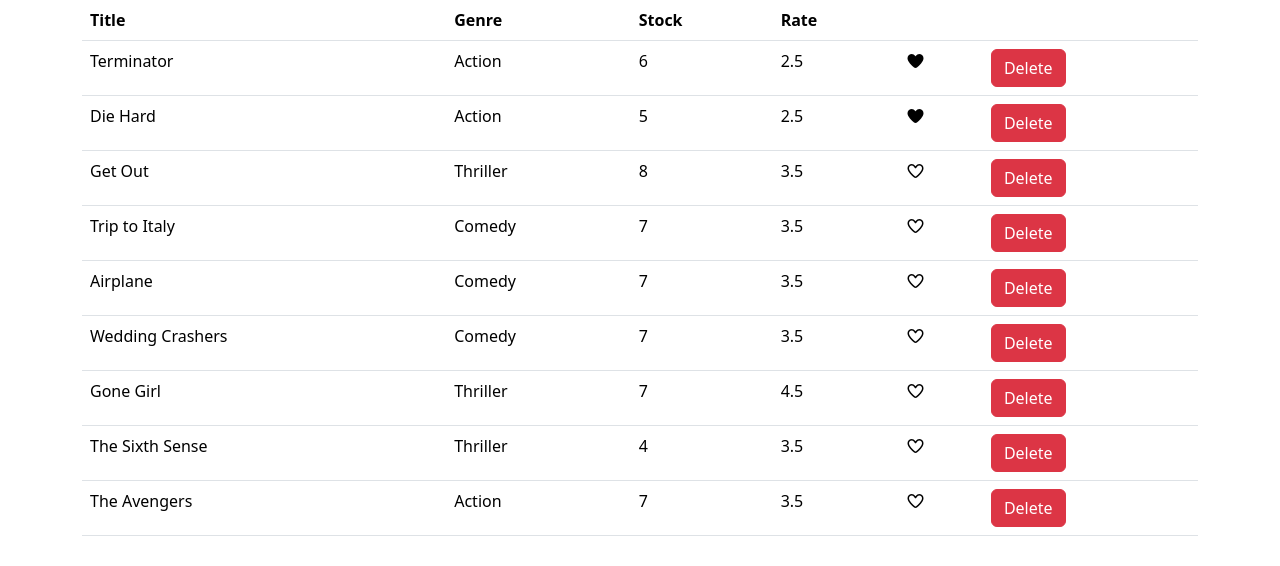
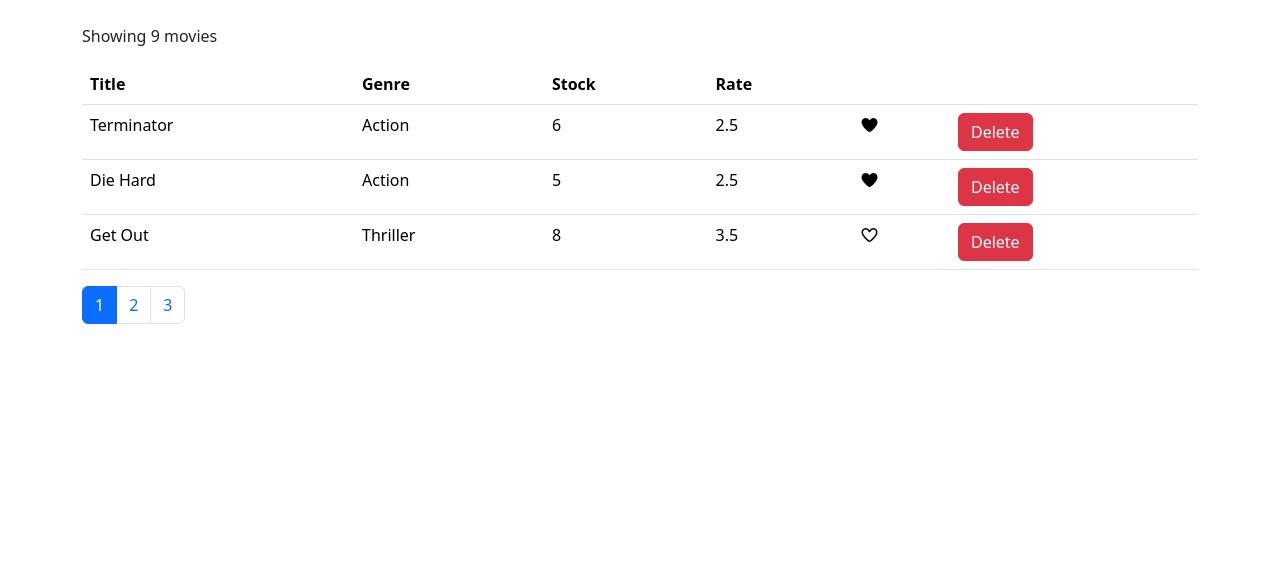
Before and after one commit to AbdulrahmanSallam/vidly, a React (Vite) app: page / in a window 1280 px wide. Shown: the top 566 px of the page. Built offline with nearby package versions, Linux system fonts and the light colour scheme.

Commit message:
Apply movies pagination

```diff
--- a/package.json
+++ b/package.json
@@ -12,6 +12,8 @@
   "dependencies": {
     "@fortawesome/fontawesome-free": "^7.2.0",
     "bootstrap": "^5.3.8",
+    "lodash": "^4.18.1",
+    "prop-types": "^15.8.1",
     "react": "^19.2.6",
     "react-dom": "^19.2.6"
   },
--- a/src/App.jsx
+++ b/src/App.jsx
@@ -1,11 +1,11 @@
-import Home from "./components/home";
+import Movies from "./components/movies";
 import "bootstrap/dist/css/bootstrap.min.css";
 import "@fortawesome/fontawesome-free/css/all.min.css";
 
 function App() {
   return (
     <main>
-      <Home></Home>
+      <Movies></Movies>
     </main>
   );
 }
--- /dev/null
+++ b/src/components/common/pagination.jsx
@@ -0,0 +1,32 @@
+import _ from "lodash";
+import PropTypes from "prop-types";
+
+const Pagination = props => {
+  const { itemsCount, pageSize, currentPage, onPageChange } = props;
+  const pages = _.range(1, itemsCount / pageSize + 1);
+
+  return (
+    <nav aria-label="Movies navigation">
+      <ul className="pagination">
+        {pages.map(page => (
+          <li
+            key={page}
+            className={page === currentPage ? "page-item active" : "page-item"}>
+            <a className="page-link" onClick={() => onPageChange(page)}>
+              {page}
+            </a>
+          </li>
+        ))}
+      </ul>
+    </nav>
+  );
+};
+
+Pagination.propTypes = {
+  itemsCount: PropTypes.number.isRequired,
+  pageSize: PropTypes.number.isRequired,
+  currentPage: PropTypes.number.isRequired,
+  onPageChange: PropTypes.func.isRequired,
+};
+
+export default Pagination;
--- a/src/components/home.jsx
+++ /dev/null
@@ -1,37 +0,0 @@
-import { Component } from "react";
-import { getMovies } from "../services/fakeMovieService";
-import Movies from "./movies";
-
-class Home extends Component {
-  state = {
-    movies: getMovies(),
-  };
-
-  handleDelete = id => {
-    const movies = this.state.movies.filter(m => m._id != id);
-
-    this.setState({ movies: movies });
-  };
-
-  handleLike = movie => {
-    const movies = [...this.state.movies];
-    const index = movies.indexOf(movie);
-    movies[index] = { ...movie };
-    movies[index].liked = !movie.liked;
-
-    this.setState({ movies });
-  };
-
-  render() {
-    return (
-      <section className="container">
-        <Movies
-          movies={this.state.movies}
-          handleLike={this.handleLike}
-          handleDelete={this.handleDelete}></Movies>
-      </section>
-    );
-  }
-}
-
-export default Home;
--- a/src/components/movies.jsx
+++ b/src/components/movies.jsx
@@ -1,8 +1,43 @@
+import { Component } from "react";
+import { getMovies } from "../services/fakeMovieService";
 import Movie from "./movie";
+import Pagination from "./common/pagination";
+import { paginate } from "../utils/paginate.js";
 
-const Movies = props => {
-  const { movies, handleLike, handleDelete } = props;
+class Movies extends Component {
+  state = {
+    movies: getMovies(),
+    currentPage: 1,
+    pageSize: 3,
+  };
+
+  handleDelete = id => {
+    const movies = this.state.movies.filter(m => m._id != id);
+
+    this.setState({ movies: movies });
+  };
+
+  handleLike = movie => {
+    const movies = [...this.state.movies];
+    const index = movies.indexOf(movie);
+    movies[index] = { ...movie };
+    movies[index].liked = !movie.liked;
+
+    this.setState({ movies });
+  };
+
+  handlePageChange = page => {
+    this.setState({ currentPage: page });
+  };
+
+  render() {
+    const { pageSize, currentPage, movies: allMovies } = this.state;
+    const itemsCount = this.state.movies.length;
+
+    const movies = paginate(allMovies, currentPage, pageSize);
     return (
+      <section className="container pt-4">
+        <p>Showing {this.state.movies.length} movies</p>
         <table className="table">
           <thead>
             <tr>
@@ -19,12 +54,19 @@
               <Movie
                 key={movie._id}
                 movie={movie}
-            handleLike={handleLike}
-            handleDelete={handleDelete}></Movie>
+                handleLike={this.handleLike}
+                handleDelete={this.handleDelete}></Movie>
             ))}
           </tbody>
         </table>
+        <Pagination
+          itemsCount={itemsCount}
+          pageSize={pageSize}
+          currentPage={currentPage}
+          onPageChange={this.handlePageChange}></Pagination>
+      </section>
     );
-};
+  }
+}
 
 export default Movies;
--- /dev/null
+++ b/src/utils/paginate.js
@@ -0,0 +1,6 @@
+import _ from "lodash";
+
+export function paginate(items, pageNumber, pageSize) {
+  const startIndex = (pageNumber - 1) * pageSize;
+  return _(items).slice(startIndex).take(pageSize).value();
+}
```
Also changed, not shown: 1 other file (tests, documents, lock files or other folders). Lines whose indentation alone changed are shown as unchanged.
